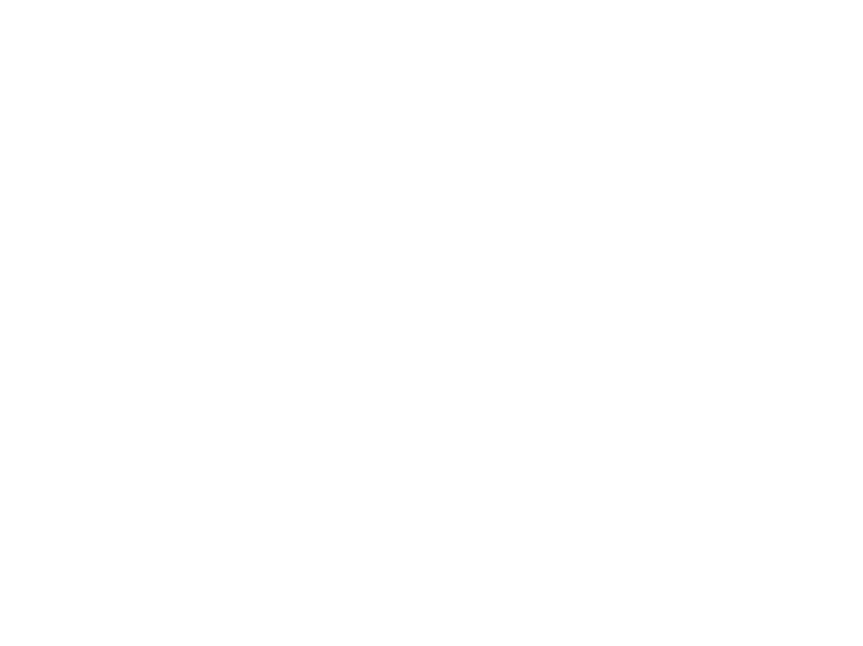
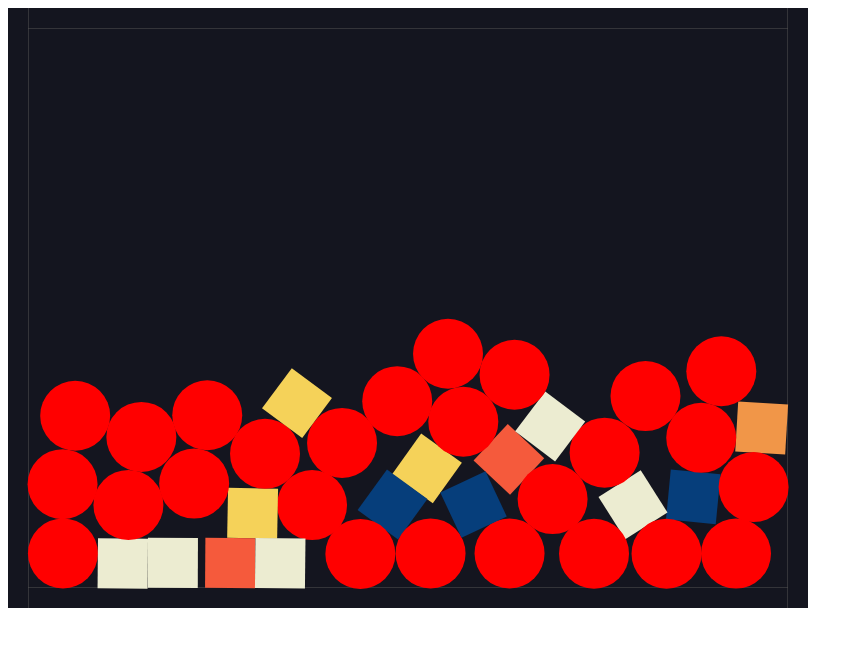
Before and after one commit to keisto/js-practice-maze, a plain HTML site: page index.html in a window 1280 px wide. Shown: the whole page, without its empty margins (0-863 px from the left). Drawn offline with nearby package versions, Linux system fonts and the light colour scheme.

Commit message:
Matter Demoing

```diff
--- a/index.html
+++ b/index.html
@@ -6,7 +6,7 @@
           content="width=device-width, user-scalable=no, initial-scale=1.0, maximum-scale=1.0, minimum-scale=1.0">
     <meta http-equiv="X-UA-Compatible" content="ie=edge">
     <title>Maze Game</title>
-    <script src="https://cdnjs.cloudflare.com/ajax/libs/matter-js/0.18.0/matter.min.js"></script>
+    <script src="https://cdnjs.cloudflare.com/ajax/libs/matter-js/0.14.2/matter.min.js"></script>
 </head>
 <body>
     <script src="index.js"></script>
--- a/index.js
+++ b/index.js
@@ -1 +1,51 @@
-console.log('hello')
+const { Engine, Render, Runner, World, Bodies, MouseConstraint, Mouse } = Matter
+
+const width = 800
+const height = 600
+const engine = Engine.create()
+const { world } = engine
+const render = Render.create({
+  element: document.body,
+  engine: engine,
+  options: {
+    wireframes: false,
+    width,
+    height,
+  },
+})
+
+World.add(
+  world,
+  MouseConstraint.create(engine, {
+    mouse: Mouse.create(render.canvas),
+  })
+)
+
+// Walls
+const walls = [
+  Bodies.rectangle(400, 0, 800, 40, { isStatic: true }),
+  Bodies.rectangle(400, 600, 800, 40, { isStatic: true }),
+  Bodies.rectangle(0, 300, 40, 600, { isStatic: true }),
+  Bodies.rectangle(800, 300, 40, 600, { isStatic: true }),
+]
+World.add(world, walls)
+
+// Random Shapes
+for (let i = 0; i < 40; i++) {
+  if (Math.random() > 0.5) {
+    World.add(
+      world,
+      Bodies.rectangle(Math.random() * width, Math.random() * height, 50, 50)
+    )
+  } else {
+    World.add(
+      world,
+      Bodies.circle(Math.random() * width, Math.random() * height, 35, {
+        render: { fillStyle: 'red' },
+      })
+    )
+  }
+}
+
+Render.run(render)
+Runner.run(Runner.create(), engine)
```
